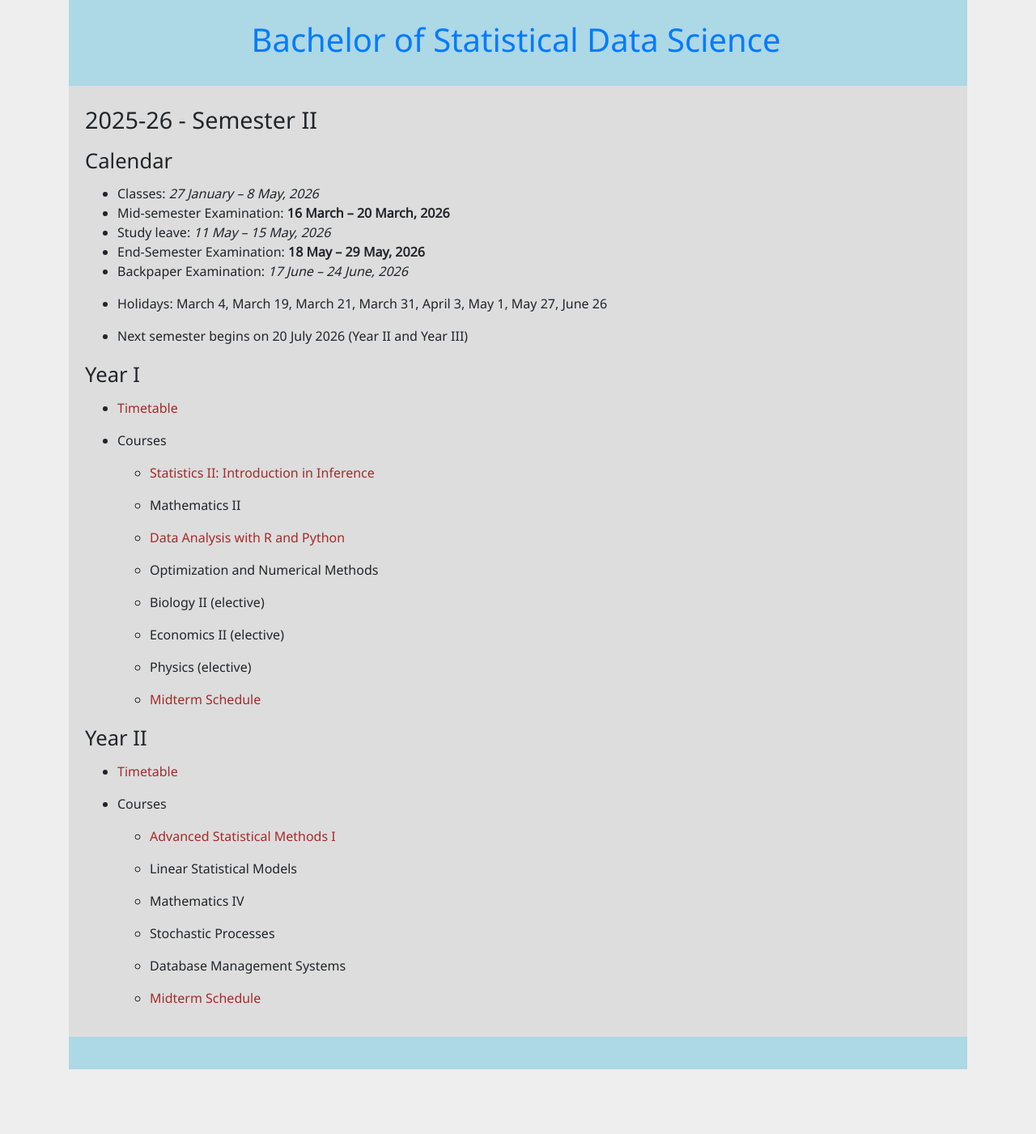
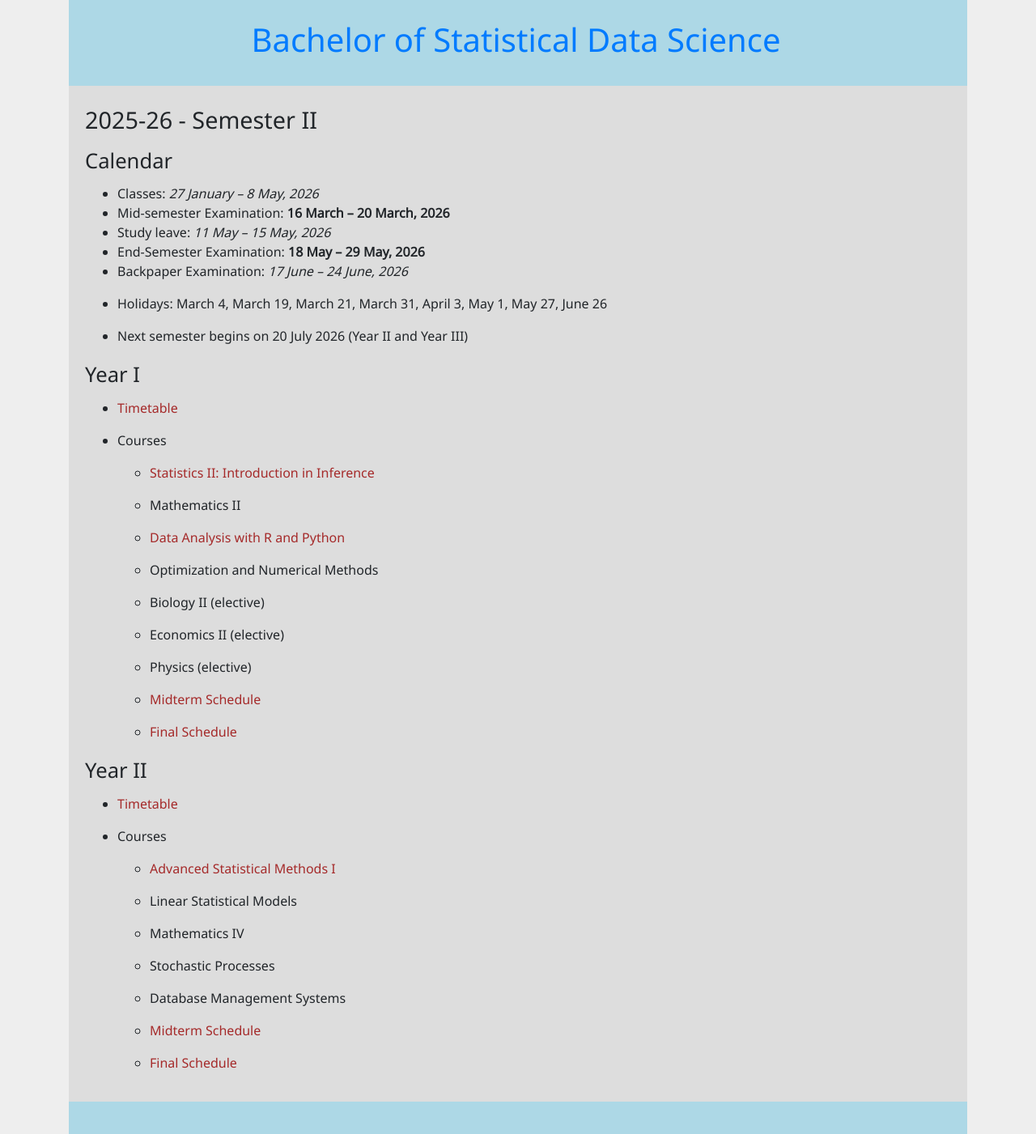
Before and after one commit to bsds-isi/bsds-isi.github.io, a Jekyll site: the page built from 2025-26-semester-II/index.md, in a window 1280 px wide. Shown: the whole page at 81% size. Built offline with Jekyll 4.4.1, drawn with Linux system fonts in a browser that asks for light colours; before the commit the page ends 1321 px from its top, so only the background shows below that.

Commit message:
Update index.md

```diff
--- a/2025-26-semester-II/index.md
+++ b/2025-26-semester-II/index.md
@@ -40,7 +40,7 @@ layout: default
 
     * [Midterm Schedule](midterm-year1.pdf)
 
-<!-- * [Final Schedule](Final-Year-1.pdf) -->
+    * [Final Schedule](final-year1.pdf)
 
 
 ## Year II
@@ -61,4 +61,6 @@ layout: default
 
     * [Midterm Schedule](midterm-year2.pdf)
 
+    * [Final Schedule](final-year2.pdf)
+
 <!-- * [Final Schedule](Final-Year-2.pdf) -->
```
